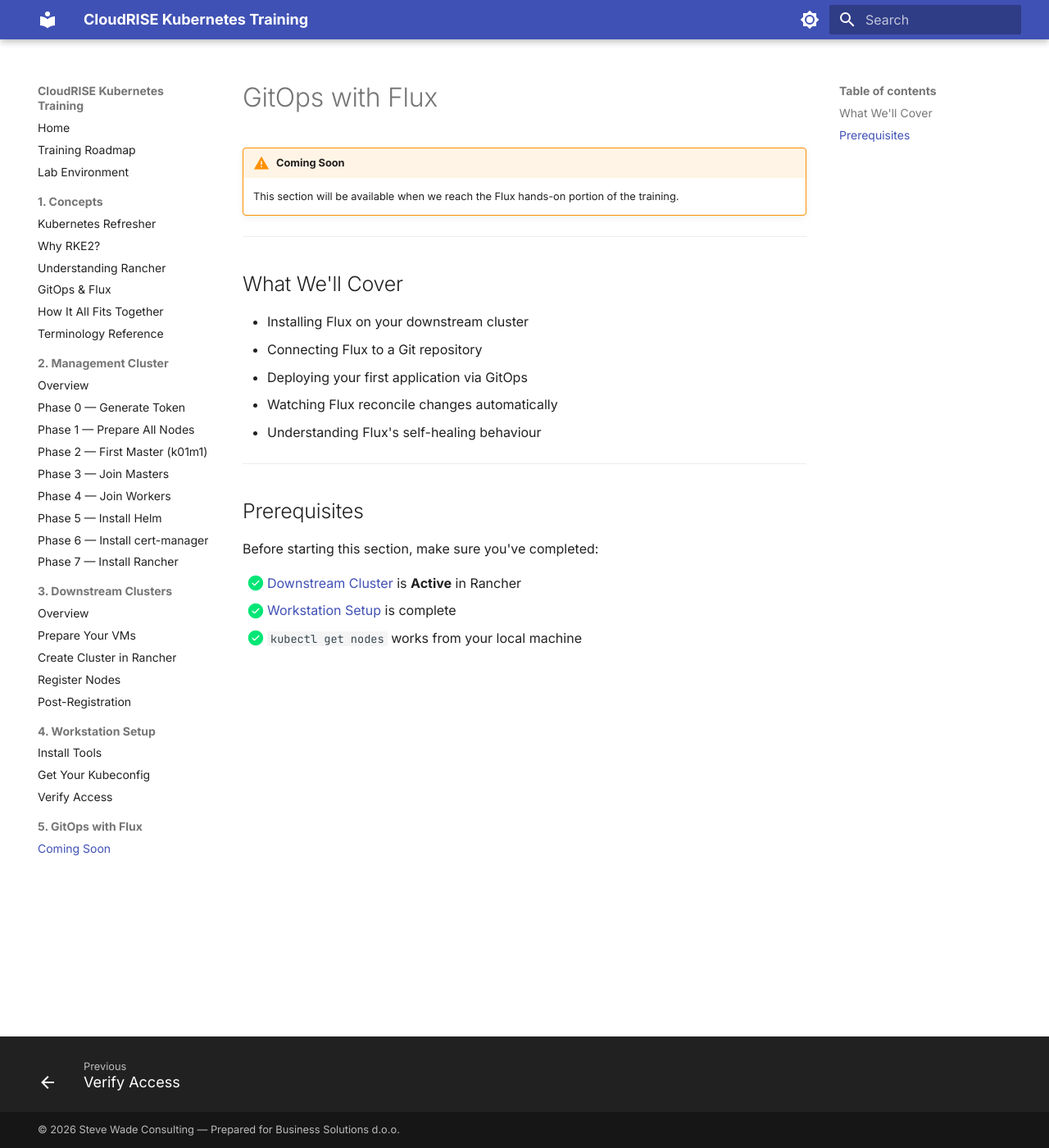
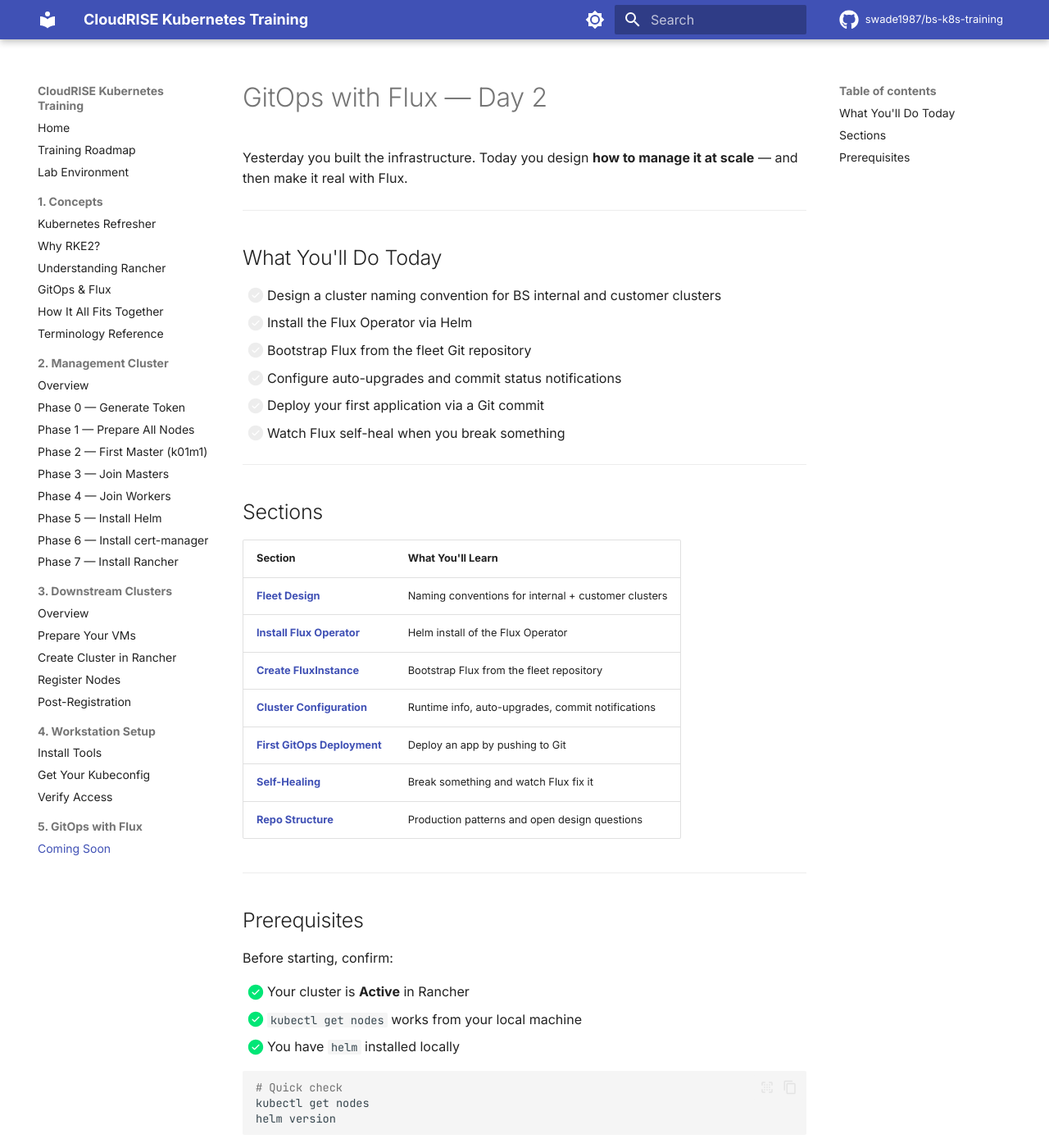
Before and after one commit to swade1987/bs-k8s-training, an MkDocs documentation site: the page built from docs/05-gitops/index.md, in a window 1280 px wide and 1400 px high. Shown: the whole window at 82% size. Built offline with MkDocs 1.6.1 and Material for MkDocs 9.7.7, drawn with Linux system fonts in a browser that asks for light colours; comment, search, counter and statistics services are not loaded.

Commit message:
feat: adding gitops
Signed-off-by: Steven Wade <steven@stevenwade.co.uk>

````diff
--- a/docs/05-gitops/index.md
+++ b/docs/05-gitops/index.md
@@ -1,24 +1,44 @@
-# GitOps with Flux
+# GitOps with Flux — Day 2
 
-!!! warning "Coming Soon"
-    This section will be available when we reach the Flux hands-on portion of the training.
+Yesterday you built the infrastructure. Today you design **how to manage it at scale** — and then make it real with Flux.
 
 ---
 
-## What We'll Cover
+## What You'll Do Today
 
-- Installing Flux on your downstream cluster
-- Connecting Flux to a Git repository
-- Deploying your first application via GitOps
-- Watching Flux reconcile changes automatically
-- Understanding Flux's self-healing behaviour
+- [ ] Design a cluster naming convention for BS internal and customer clusters
+- [ ] Install the Flux Operator via Helm
+- [ ] Bootstrap Flux from the fleet Git repository
+- [ ] Configure auto-upgrades and commit status notifications
+- [ ] Deploy your first application via a Git commit
+- [ ] Watch Flux self-heal when you break something
+
+---
+
+## Sections
+
+| Section | What You'll Learn |
+|---------|------------------|
+| **[Fleet Design](fleet-design.md)** | Naming conventions for internal + customer clusters |
+| **[Install Flux Operator](install-operator.md)** | Helm install of the Flux Operator |
+| **[Create FluxInstance](create-instance.md)** | Bootstrap Flux from the fleet repository |
+| **[Cluster Configuration](cluster-config.md)** | Runtime info, auto-upgrades, commit notifications |
+| **[First GitOps Deployment](first-deployment.md)** | Deploy an app by pushing to Git |
+| **[Self-Healing](self-healing.md)** | Break something and watch Flux fix it |
+| **[Repo Structure](repo-structure.md)** | Production patterns and open design questions |
 
 ---
 
 ## Prerequisites
 
-Before starting this section, make sure you've completed:
+Before starting, confirm:
 
-- [x] [Downstream Cluster](../03-downstream-clusters/index.md) is **Active** in Rancher
-- [x] [Workstation Setup](../04-workstation-setup/install-tools.md) is complete
+- [x] Your cluster is **Active** in Rancher
 - [x] `kubectl get nodes` works from your local machine
+- [x] You have `helm` installed locally
+
+```bash
+# Quick check
+kubectl get nodes
+helm version
+```
--- a/mkdocs.yml
+++ b/mkdocs.yml
@@ -1,6 +1,11 @@
 site_name: "CloudRISE Kubernetes Training"
 site_description: "RKE2, Rancher & GitOps — Training Guide for Business Solutions d.o.o."
 site_author: "Steve Wade"
+site_url: https://swade1987.github.io/bs-k8s-training
+repo_name: swade1987/bs-k8s-training
+repo_url: https://github.com/swade1987/bs-k8s-training
+edit_uri: ""
+site_dir: public
 
 theme:
   name: material
````
